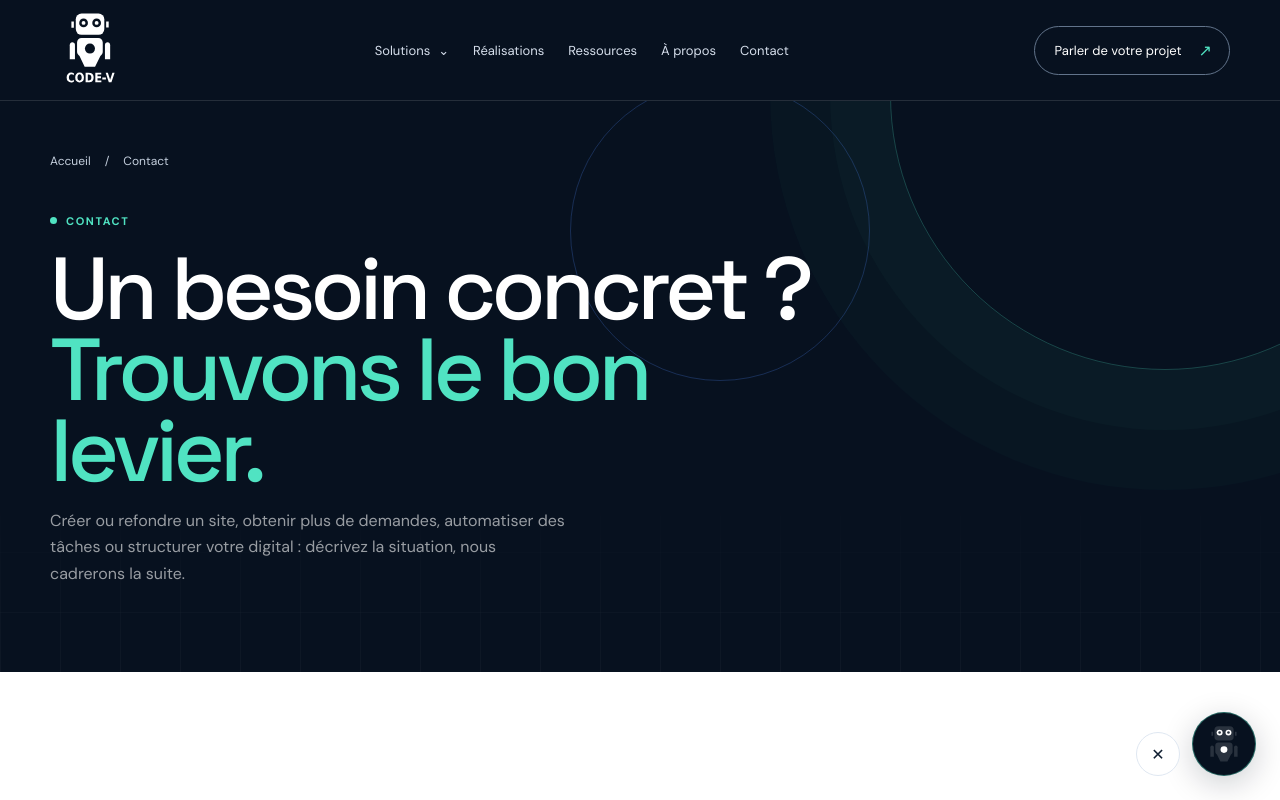
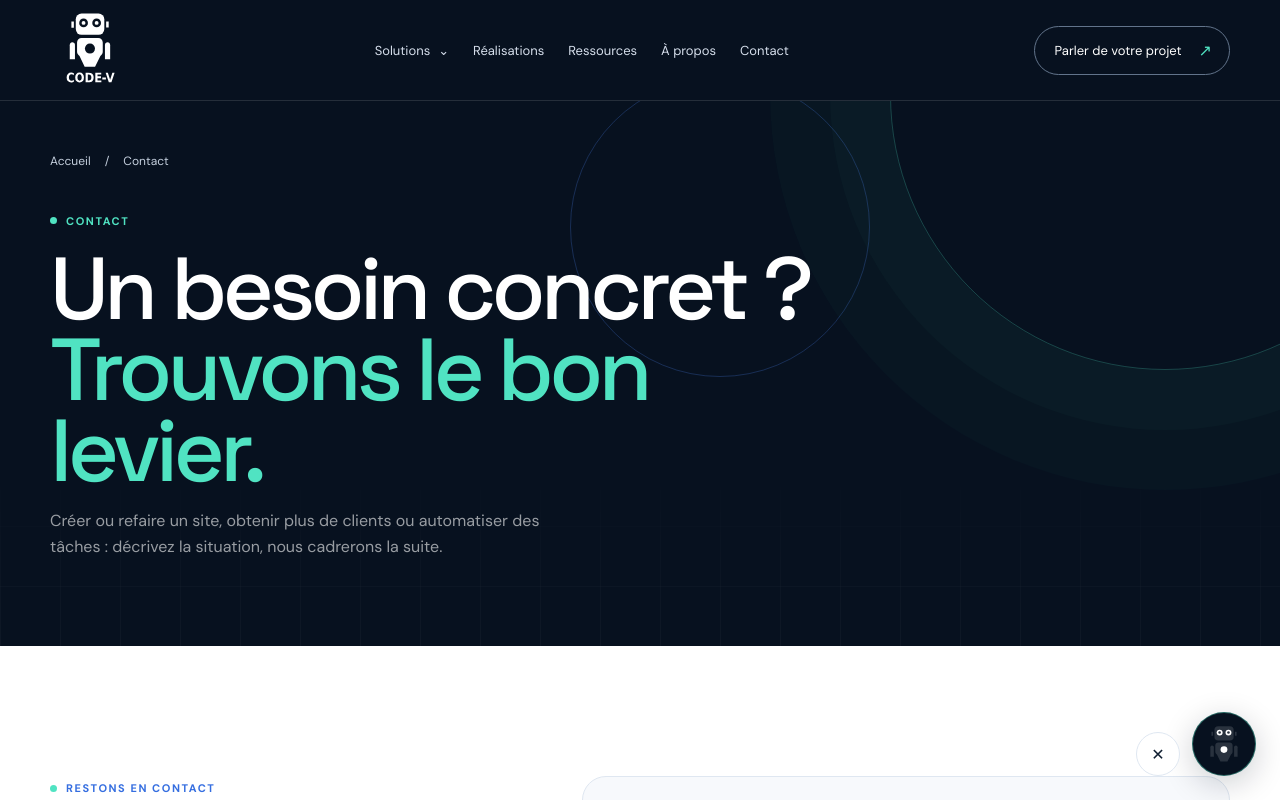
Before and after one commit to AdrienW86/Codev2, a Next.js app: page /contact in a window 1280 px wide. Shown: the top 800 px of the page. Built offline with nearby package versions, Linux system fonts and the light colour scheme.

Commit message:
feat: simplifier le message de contact

```diff
--- a/src/app/contact/page.tsx
+++ b/src/app/contact/page.tsx
@@ -6,9 +6,9 @@ import { defaultShareImages } from "@/lib/seo";
 
 export const metadata = {
   title: "Contact — CODE-V",
-  description: "Parlez à CODE-V de votre besoin : construire votre présence, générer des demandes, automatiser votre activité ou mieux piloter votre digital.",
+  description: "Parlez à CODE-V de votre besoin : créer un site ou une application, obtenir plus de clients ou automatiser votre activité.",
   alternates: { canonical: "https://www.code-v.fr/contact" },
-  openGraph: { title: "Contact — CODE-V", description: "Un besoin concret : construire, attirer, automatiser ou piloter ? Parlons du bon point d’entrée.", url: "https://www.code-v.fr/contact", type: "website", locale: "fr_FR", images: defaultShareImages },
+  openGraph: { title: "Contact — CODE-V", description: "Site ou application, acquisition de clients, automatisation ou outils métier : parlons de votre besoin.", url: "https://www.code-v.fr/contact", type: "website", locale: "fr_FR", images: defaultShareImages },
 };
 
 export default function ContactPage() {
@@ -22,7 +22,7 @@ export default function ContactPage() {
             <span>Trouvons le bon levier.</span>
           </>
         }
-        text="Créer ou refondre un site, obtenir plus de demandes, automatiser des tâches ou structurer votre digital : décrivez la situation, nous cadrerons la suite."
+        text="Créer ou refaire un site, obtenir plus de clients ou automatiser des tâches : décrivez la situation, nous cadrerons la suite."
       />
       <section className="section contact-section">
         <div className="container contact-layout">
```
